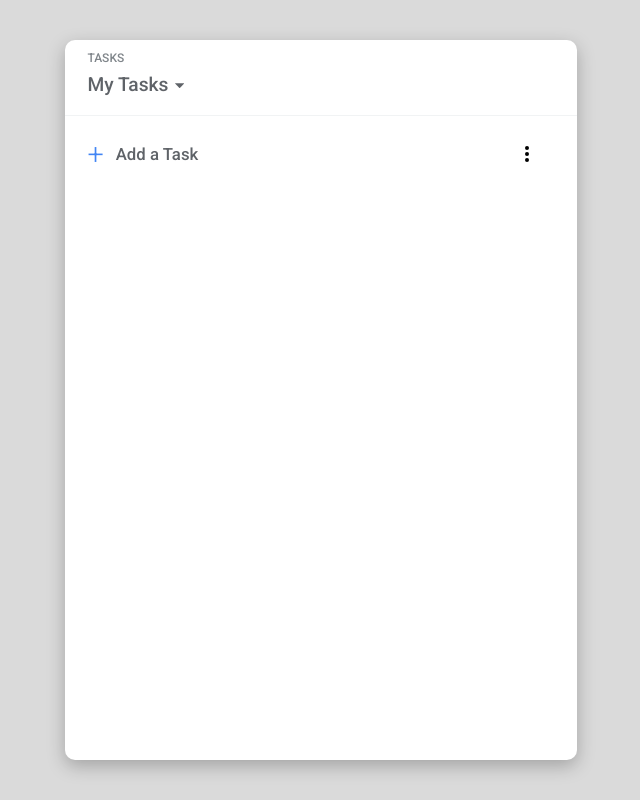
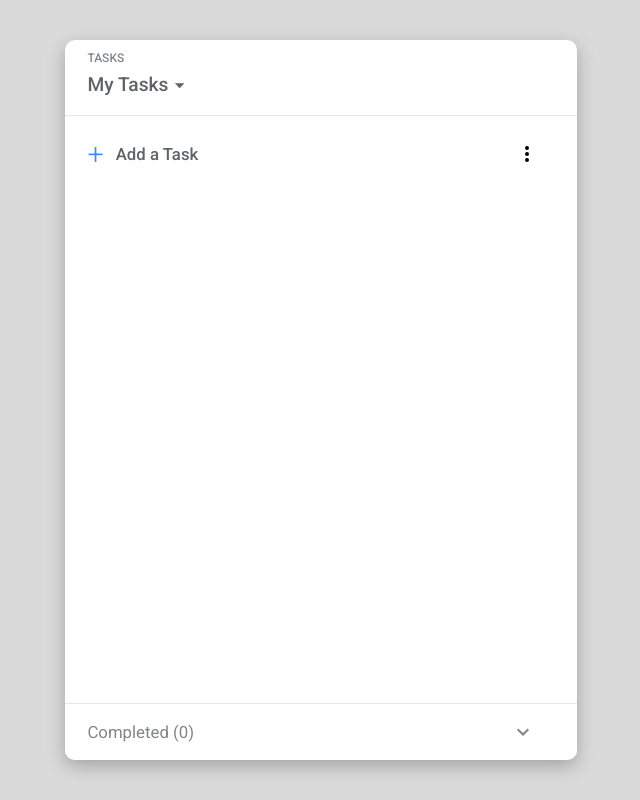
Before and after one commit to EternalValor/tasks-clone, a Vue app: page / in a window 1280 px wide. Shown: the whole page, without its empty margins (319-959 px from the left). Built offline with nearby package versions, Linux system fonts and the light colour scheme.

Commit message:
[feature/TASK-3] Added 'complete task' feature

```diff
--- a/src/App.vue
+++ b/src/App.vue
@@ -2,38 +2,59 @@
   <div id="app">
     <Header />
     <ListControls @add-task="addTask" />
-    <TaskList :tasks="tasks" />
+    <TaskList :tasks="todo" @removeTask="removeTask" />
+    <CompletedTasks :completed="completed" />
   </div>
 </template>
 
 <script>
-import Header from './components/Header';
-import ListControls from './components/ListControls';
-import TaskList from './components/TaskList';
+import Header from "./components/Header";
+import ListControls from "./components/ListControls";
+import TaskList from "./components/TaskList";
+import CompletedTasks from "./components/CompletedTasks";
 
 export default {
-  name: 'App',
+  name: "App",
   data: () => ({
     count: 0,
     tasks: []
   }),
+  computed: {
+    todo() {
+      return this.tasks.filter(task => !task.completed);
+    },
+    completed() {
+      return this.tasks.filter(task => task.completed);
+    }
+  },
   components: {
     Header,
     ListControls,
-    TaskList
+    TaskList,
+    CompletedTasks
   },
   methods: {
     addTask() {
       this.count = this.count + 1;
-      return this.tasks.unshift({ id: this.count + 1, title: '', details: '' });
+      this.tasks.unshift({
+        id: this.count,
+        title: "",
+        detail: "Hello",
+        completed: false
+      });
+    },
+    removeTask(id) {
+      this.tasks.forEach(task => {
+        if (task.id === id) task.completed = true;
+      });
     }
   }
 };
 </script>
 
 <style lang="scss">
-@import url('https://fonts.googleapis.com/css?family=Roboto:300,400,500&display=swap');
-@import 'common';
+@import url("https://fonts.googleapis.com/css?family=Roboto:300,400,500&display=swap");
+@import "common";
 
 :root {
   --black: #202124;
@@ -42,7 +63,7 @@ export default {
   --gray-2: #80868b;
   --blue: #4285f4;
   --gray-blue: #f1f3f4;
-  --border-color: #f1f3f4;
+  --border-color: #e6e6e6;
 }
 
 #app {
@@ -53,7 +74,8 @@ export default {
   margin: 5vh auto;
   box-shadow: 0 6px 18px rgba(0, 0, 0, 0.25);
   border-radius: 10px;
-  overflow: hidden;
+  overflow-x: hidden;
+  overflow-y: scroll;
 
   @media (max-width: 620px) {
     width: 100vw;
@@ -85,7 +107,7 @@ html {
 }
 
 body {
-  font-family: 'Roboto', sans-serif;
+  font-family: "Roboto", sans-serif;
   font-display: auto;
   font-weight: 400;
   line-height: 1.6;
--- a/src/_common.scss
+++ b/src/_common.scss
@@ -20,7 +20,7 @@
     content: '';
     position: absolute;
     bottom: 0;
-    height: 2px;
+    height: 1px;
     background-color: var(--border-color);
     width: 100%;
   }
@@ -31,6 +31,7 @@
 
     &::after {
       left: 50%;
+      height: 2px;
       transform: translateX(-50%);
       background-color: var(--blue);
       animation: taskFocus 0.2s ease-in forwards;
@@ -64,6 +65,7 @@
   }
   &-leave-active {
     position: absolute;
+    width: 100%;
   }
 }
 
--- a/src/assets/icons.json
+++ b/src/assets/icons.json
@@ -1,5 +1,8 @@
 {
   "dots-vertical": "M12,16A2,2 0 0,1 14,18A2,2 0 0,1 12,20A2,2 0 0,1 10,18A2,2 0 0,1 12,16M12,10A2,2 0 0,1 14,12A2,2 0 0,1 12,14A2,2 0 0,1 10,12A2,2 0 0,1 12,10M12,4A2,2 0 0,1 14,6A2,2 0 0,1 12,8A2,2 0 0,1 10,6A2,2 0 0,1 12,4Z",
   "check": "M21,7L9,19L3.5,13.5L4.91,12.09L9,16.17L19.59,5.59L21,7Z",
-  "pencil-outline": "M14.06,9L15,9.94L5.92,19H5V18.08L14.06,9M17.66,3C17.41,3 17.15,3.1 16.96,3.29L15.13,5.12L18.88,8.87L20.71,7.04C21.1,6.65 21.1,6 20.71,5.63L18.37,3.29C18.17,3.09 17.92,3 17.66,3M14.06,6.19L3,17.25V21H6.75L17.81,9.94L14.06,6.19Z"
+  "pencil-outline": "M14.06,9L15,9.94L5.92,19H5V18.08L14.06,9M17.66,3C17.41,3 17.15,3.1 16.96,3.29L15.13,5.12L18.88,8.87L20.71,7.04C21.1,6.65 21.1,6 20.71,5.63L18.37,3.29C18.17,3.09 17.92,3 17.66,3M14.06,6.19L3,17.25V21H6.75L17.81,9.94L14.06,6.19Z",
+  "chevron-up": "M7.41,15.41L12,10.83L16.59,15.41L18,14L12,8L6,14L7.41,15.41Z",
+  "chevron-down": "M7.41,8.58L12,13.17L16.59,8.58L18,10L12,16L6,10L7.41,8.58Z",
+  "trash-can-outline": "M9,3V4H4V6H5V19A2,2 0 0,0 7,21H17A2,2 0 0,0 19,19V6H20V4H15V3H9M7,6H17V19H7V6M9,8V17H11V8H9M13,8V17H15V8H13Z"
 }
--- /dev/null
+++ b/src/components/CompletedTasks.vue
@@ -0,0 +1,85 @@
+<template>
+  <div class="completed-list" :class="[open ? 'completed-list--open' : '']">
+    <div class="completed-banner contain" @click="open = !open">
+      <span>Completed ({{ completed.length }})</span>
+      <Icon class="chevron" :name="open ? 'chevron-up' : 'chevron-down'" />
+    </div>
+    <div v-if="open">
+      <div v-for="task in completed" :key="task.id" class="task contain">
+        <div class="task-mark" @click="$emit('removeTask', task.id)">
+          <div class="task-mark-circle" />
+          <Icon class="completed-check" name="check" />
+        </div>
+        <div class="task-content">
+          <div class="task-text">
+            <div class="completed-title">{{ task.title }}</div>
+            <div class="task-detail">{{ task.detail }}</div>
+          </div>
+          <div class="edit-task-container">
+            <Icon class="edit-task" name="trash-can-outline" />
+          </div>
+        </div>
+      </div>
+    </div>
+  </div>
+</template>
+<script>
+import Icon from "./Icon";
+
+export default {
+  name: "CompletedTasks",
+  components: {
+    Icon
+  },
+  data: () => ({
+    open: false
+  }),
+  props: {
+    completed: Array
+  }
+};
+</script>
+<style lang="scss" scoped>
+.completed-list {
+  position: sticky;
+  width: 100%;
+  top: calc(100% - 7rem);
+  background: var(--white);
+  margin-top: 1.5rem;
+  border-top: 1px solid var(--border-color);
+
+  &--open {
+    top: 0px;
+  }
+}
+
+.completed-banner {
+  height: 7rem;
+  display: flex;
+  align-items: center;
+  justify-content: space-between;
+  cursor: pointer;
+
+  span {
+    font-size: 2.1rem;
+    color: var(--gray-2);
+  }
+}
+
+.chevron {
+  width: 3rem;
+  height: 3rem;
+  margin-right: 2.5rem;
+  fill: var(--gray-2);
+}
+
+.completed-check {
+  fill: var(--blue);
+}
+
+.completed-title {
+  font-size: 2.1rem;
+  line-height: 1.2;
+  text-decoration: line-through;
+}
+</style>
--- a/src/components/TaskList.vue
+++ b/src/components/TaskList.vue
@@ -8,9 +8,9 @@
         :key="task.id"
         @click="handleTaskClick(task.id)"
       >
-        <div class="task-mark">
+        <div class="task-mark" @click="$emit('removeTask', task.id)">
           <div class="task-mark-circle" />
-          <Icon className="task-mark-check" name="check" />
+          <Icon class="task-mark-check" name="check" />
         </div>
         <div class="task-content">
           <div class="task-text">
@@ -24,7 +24,7 @@
             <div class="task-detail">{{ task.detail }}</div>
           </div>
           <div class="edit-task-container">
-            <Icon className="edit-task" name="pencil-outline" />
+            <Icon class="edit-task" name="pencil-outline" />
           </div>
         </div>
       </div>
@@ -32,11 +32,11 @@
   </div>
 </template>
 <script>
-import Icon from './Icon';
-import eb from '../eventBus';
+import Icon from "./Icon";
+import eb from "../eventBus";
 
 export default {
-  name: 'TaskList',
+  name: "TaskList",
   data: () => ({
     editing: -1
   }),
@@ -48,7 +48,7 @@ export default {
   },
   computed: {},
   mounted() {
-    eb.$on('add-task', this.handleAddTask);
+    eb.$on("add-task", this.handleAddTask);
   },
   methods: {
     handleTaskClick(id) {
@@ -59,8 +59,8 @@ export default {
       this.editing = -1;
     },
     handleAddTask() {
-      this.editing = this.tasks[0].id;
       this.$nextTick(() => {
+        this.editing = this.tasks[0].id;
         this.$refs[this.editing][0].focus();
       });
     },
@@ -70,37 +70,26 @@ export default {
     }
   },
   destroyed() {
-    eb.$off('add-task', this.handleAddTask);
+    eb.$off("add-task", this.handleAddTask);
   }
 };
 </script>
-<style lang="scss"></style>
-<style lang="scss" scoped>
+<style lang="scss">
 .task-mark {
   margin-right: 3.2rem;
   width: 3rem;
   height: 100%;
   cursor: pointer;
-
-  &:hover .task-mark-circle {
-    display: none;
-  }
-
-  &:hover .task-mark-check {
-    display: block;
-  }
 }
 
-.task-mark-circle {
-  width: 3rem;
-  height: 3rem;
-  border: 2px solid var(--gray);
-  border-radius: 50%;
+.task-detail {
+  font-size: 1.6rem;
+  color: var(--gray);
 }
 
-.task-mark-check {
-  fill: var(--blue);
-  display: none;
+.task-text {
+  padding: 2rem 0;
+  flex: 1;
 }
 
 .task-content {
@@ -108,33 +97,7 @@ export default {
   justify-content: space-between;
   align-items: center;
   width: 100%;
-  padding-right: 2.75rem;
-}
-
-.task-text {
-  padding: 2rem 0;
-  flex: 1;
-}
-
-.task-title {
-  font-size: 2.1rem;
-  font-weight: 500;
-  line-height: 1.2;
-  width: 100%;
-  padding-right: 1rem;
-  background: transparent;
-  outline: none;
-  border: none;
-  cursor: default;
-
-  &:focus {
-    cursor: text;
-  }
-}
-
-.task-detail {
-  font-size: 1.6rem;
-  color: var(--gray);
+  padding-right: 2.5rem;
 }
 
 .edit-task-container {
@@ -158,8 +121,43 @@ export default {
   width: 3rem;
   height: 3rem;
 }
+</style>
+<style lang="scss" scoped>
+.task-mark {
+  &:hover .task-mark-circle {
+    display: none;
+  }
 
-.list-complete-item {
-  transition: all 1s;
+  &:hover .task-mark-check {
+    display: block;
+  }
+}
+
+.task-mark-circle {
+  width: 3rem;
+  height: 3rem;
+  border: 2px solid var(--gray);
+  border-radius: 50%;
+}
+
+.task-title {
+  font-size: 2.1rem;
+  font-weight: 500;
+  line-height: 1.2;
+  width: 100%;
+  padding-right: 1rem;
+  background: transparent;
+  outline: none;
+  border: none;
+  cursor: default;
+
+  &:focus {
+    cursor: text;
+  }
+}
+
+.task-mark-check {
+  fill: var(--blue);
+  display: none;
 }
 </style>
```
